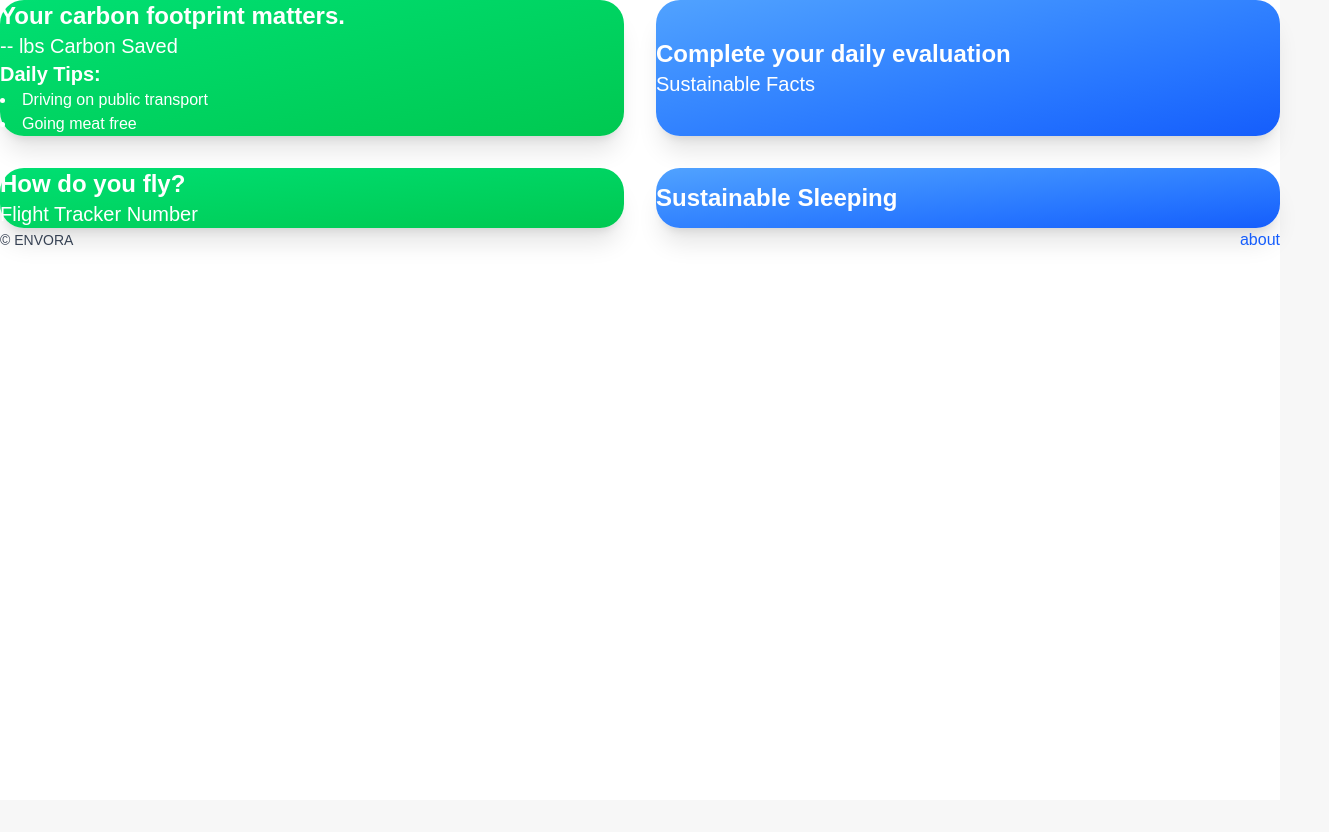
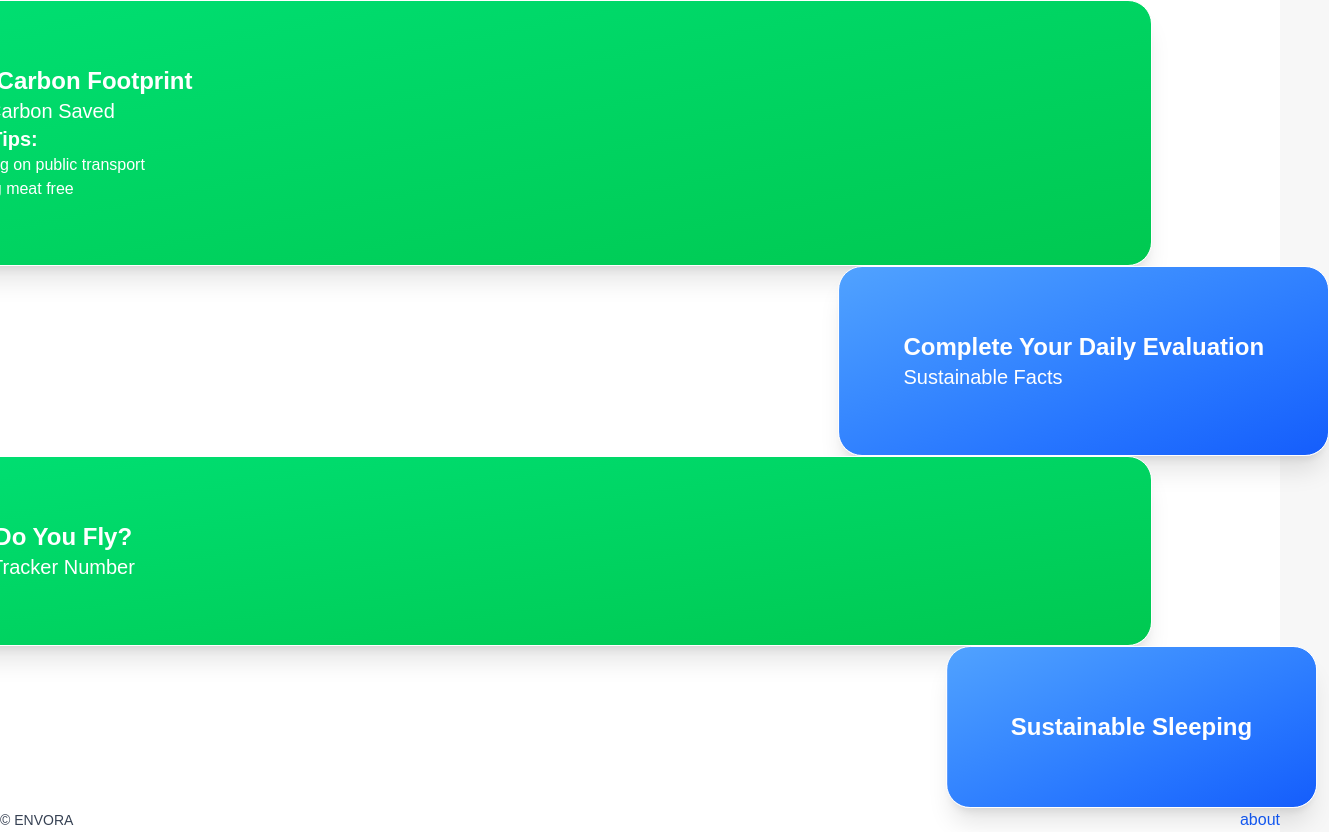
Before and after one commit to Dhruv-0-Arora/WAForge, a React (Vite) app: page / in a window 1280 px wide. Shown: the whole page, 1329 px wide, since content can reach past the window. Before the commit the page ends 800 px from the top, so only its background shows below. Built offline with nearby package versions, Linux system fonts and the light colour scheme.

Commit message:
XXXL text boxes in home page

```diff
--- a/src/styling/home.css
+++ b/src/styling/home.css
@@ -56,3 +56,33 @@
       transform: scale(1.03);
     }
   }
+
+  /* Fade-in animation for staggered effect */
+.staggered-box {
+  opacity: 0;
+  animation: fadeInStaggered 1s ease-out forwards;
+}
+
+.staggered-box:nth-child(1) {
+  animation-delay: 0.2s;
+}
+.staggered-box:nth-child(2) {
+  animation-delay: 0.4s;
+}
+.staggered-box:nth-child(3) {
+  animation-delay: 0.6s;
+}
+.staggered-box:nth-child(4) {
+  animation-delay: 0.8s;
+}
+
+@keyframes fadeInStaggered {
+  from {
+    opacity: 0;
+    transform: translateY(20px);
+  }
+  to {
+    opacity: 1;
+    transform: translateY(0);
+  }
+}
--- a/src/ui/Home.jsx
+++ b/src/ui/Home.jsx
@@ -1,14 +1,13 @@
 import React, { useState, useEffect } from "react";
-import { Link } from "react-router-dom"; // Import Link from React Router
+import { Link } from "react-router-dom";
 import "../styling/home.css";
-import imageMask from "../assets/image.jpeg"; // Image used as text mask
-import globePlane from "../assets/flight.png"; // Center image
+import imageMask from "../assets/image.jpeg";
+import globePlane from "../assets/flight.png";
 
 // -- The OLD UI (ENVORA with plane) --
 function OldUI() {
   return (
     <div className="fade-in">
-      {/* "ENVORA" with an image mask */}
       <h1
         className="envora font-bold select-none brightness-80"
         style={{
@@ -21,8 +20,6 @@ function OldUI() {
       >
         ENVORA
       </h1>
-
-      {/* Center image */}
       <div className="globalPlane h-auto">
         <img
           src={globePlane}
@@ -30,8 +27,6 @@ function OldUI() {
           className="max-w-[75vw] h-auto"
         />
       </div>
-
-      {/* Tagline */}
       <p className="tagline text-3xl font-bold text-gray-700 font-bold">
         Your Guide to Sustainable Living
       </p>
@@ -39,52 +34,56 @@ function OldUI() {
   );
 }
 
-// -- The NEW UI (card-based layout) --
+// -- The NEW UI (Staggered Boxes with Proper Padding) --
 function NewUI() {
   return (
     <div className="fade-in">
-      <div className="min-h-screen bg-white p-8 flex flex-col">
-        {/* Grid container */}
-        <div className="grid grid-cols-1 lg:grid-cols-2 gap-8">
-          {/* -- Green Card (Top Left) -- */}
-          <div className="bg-gradient-to-br from-green-400 to-green-500 p-6 rounded-3xl text-white shadow-xl flex flex-col justify-center">
-            <h2 className="text-2xl font-bold mb-2">
-              Your carbon footprint matters.
-            </h2>
+      <div className="min-h-screen bg-white p-10 flex flex-col space-y-12">
+
+        {/* -- Green Box (Staggered Left) -- */}
+        <div
+          className="bg-gradient-to-br from-green-400 to-green-500 p-16 rounded-3xl text-white shadow-xl transform translate-x-[-10%] border border-white"
+          style={{ padding: "4rem", backgroundColor: "rgba(0,255,0,0.2)" }} // Debugging background
+        >
+          <h2 className="text-2xl font-bold mb-4">Your Carbon Footprint</h2>
           <p className="text-xl mb-4">-- lbs Carbon Saved</p>
-            <h3 className="text-xl font-semibold mb-2">Daily Tips:</h3>
-            <ul className="list-disc list-inside space-y-1">
+          <h3 className="text-xl font-semibold mb-4">Daily Tips:</h3>
+          <ul className="list-disc list-inside space-y-2">
             <li>Driving on public transport</li>
             <li>Going meat free</li>
           </ul>
         </div>
 
-          {/* -- Blue Card (Top Right) -- */}
-          <div className="bg-gradient-to-br from-blue-400 to-blue-600 p-6 rounded-3xl text-white shadow-xl flex flex-col justify-center">
-            <h2 className="text-2xl font-bold mb-4">
-              Complete your daily evaluation
-            </h2>
+        {/* -- Blue Box (Staggered Right) -- */}
+        <div
+          className="bg-gradient-to-br from-blue-400 to-blue-600 p-16 rounded-3xl text-white shadow-xl self-end transform translate-x-[10%] border border-white"
+          style={{ padding: "4rem", backgroundColor: "rgba(0,0,255,0.2)" }} // Debugging background
+        >
+          <h2 className="text-2xl font-bold mb-4">Complete Your Daily Evaluation</h2>
           <p className="text-xl">Sustainable Facts</p>
         </div>
 
-          {/* -- Green Card (Middle Left) -- */}
-          <div className="bg-gradient-to-br from-green-400 to-green-500 p-6 rounded-3xl text-white shadow-xl flex flex-col justify-center">
-            <h2 className="text-2xl font-bold mb-4">How do you fly?</h2>
+        {/* -- Green Box (Staggered Left) -- */}
+        <div
+          className="bg-gradient-to-br from-green-400 to-green-500 p-16 rounded-3xl text-white shadow-xl transform translate-x-[-10%] border border-white"
+          style={{ padding: "4rem", backgroundColor: "rgba(0,255,0,0.2)" }} // Debugging background
+        >
+          <h2 className="text-2xl font-bold mb-4">How Do You Fly?</h2>
           <p className="text-xl">Flight Tracker Number</p>
         </div>
 
-          {/* -- Blue Card (Middle Right) -- */}
-          <div className="bg-gradient-to-br from-blue-400 to-blue-600 p-6 rounded-3xl text-white shadow-xl flex flex-col justify-center">
+        {/* -- Blue Box (Staggered Right) -- */}
+        <div
+          className="bg-gradient-to-br from-blue-400 to-blue-600 p-16 rounded-3xl text-white shadow-xl self-end transform translate-x-[10%] border border-white"
+          style={{ padding: "4rem", backgroundColor: "rgba(0,0,255,0.2)" }} // Debugging background
+        >
           <h2 className="text-2xl font-bold mb-4">Sustainable Sleeping</h2>
         </div>
-        </div>
 
-        {/* Footer with ENVORA and about link */}
-        <footer className="mt-8 flex justify-between items-center">
+        {/* Footer */}
+        <footer className="mt-12 flex justify-between items-center">
           <p className="text-gray-700 text-sm">© ENVORA</p>
-          <Link to="/about" className="text-blue-600 hover:underline">
-            about
-          </Link>
+          <Link to="/about" className="text-blue-600 hover:underline">about</Link>
         </footer>
       </div>
     </div>
@@ -101,20 +100,17 @@ export default function Home() {
       setFadingOut(true);
       setTimeout(() => {
         setShowOld(false);
-      }, 750); // Wait for fade-out animation before switching UI
+      }, 750);
     }, 1500);
   }, []);
 
   return (
     <div>
-      {/* Old UI container with fade-out effect */}
       {showOld && (
         <div className={`fade ${fadingOut ? "fade-out" : "fade-in"}`}>
           <OldUI />
         </div>
       )}
-
-      {/* New UI container with fade-in effect */}
       {!showOld && (
         <div className="fade fade-in">
           <NewUI />
```
Lines whose indentation alone changed are shown as unchanged.
